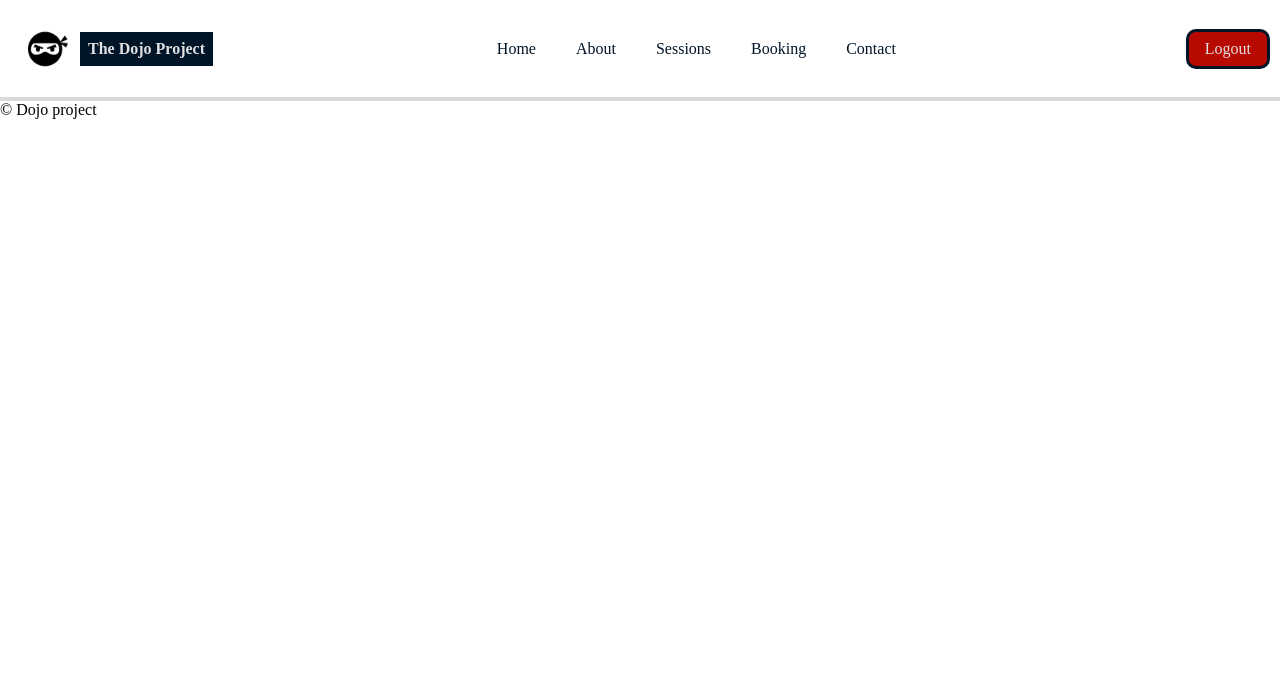
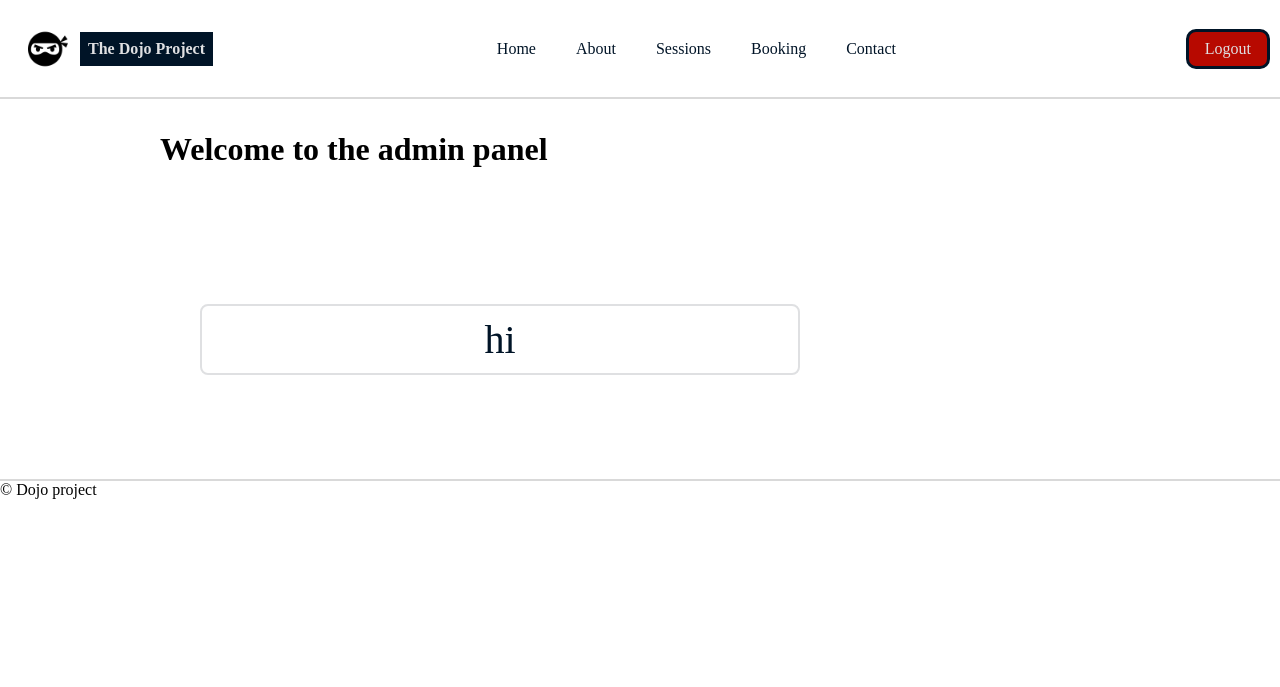
Before and after one commit to theHappyMonke/Dojo-project-prototype, a Flask app: page /admin in a window 1280 px wide. Shown: the top 687 px of the page. Run offline with Flask 3, Linux system fonts and the light colour scheme; a user stored in the database is signed in.

Commit message:
Making shape for the admin panel

```diff
--- a/templates/admin-panel.html
+++ b/templates/admin-panel.html
@@ -3,5 +3,13 @@
 {% block title %}Admin panel{% endblock %}
 
 {% block content %}
+    <div class="content">
+        <h1>Welcome to the admin panel</h1>
+    </div>
 
+    <div class="two-column-grid">
+        <div class="two-column-content">
+            <p>hi</p>
+        </div>
+    </div>
 {% endblock %}
```
